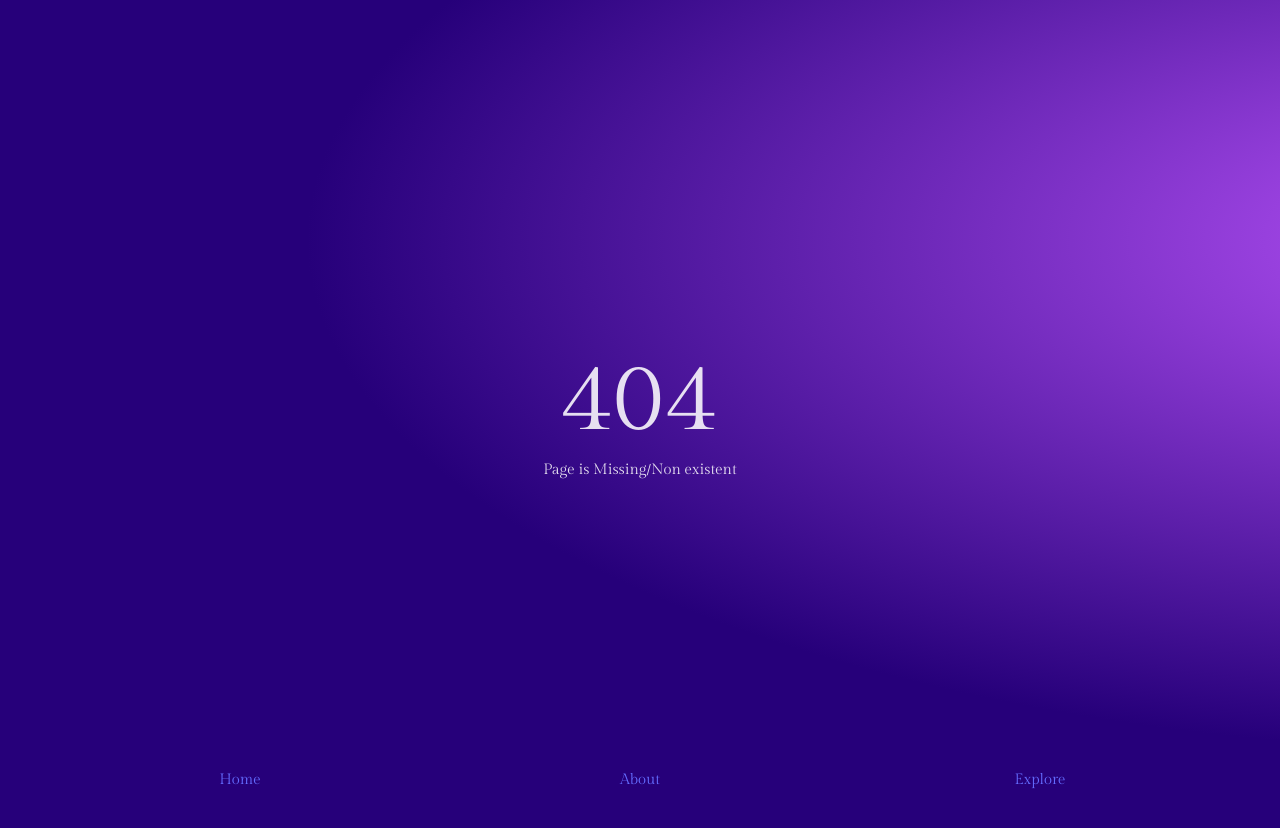
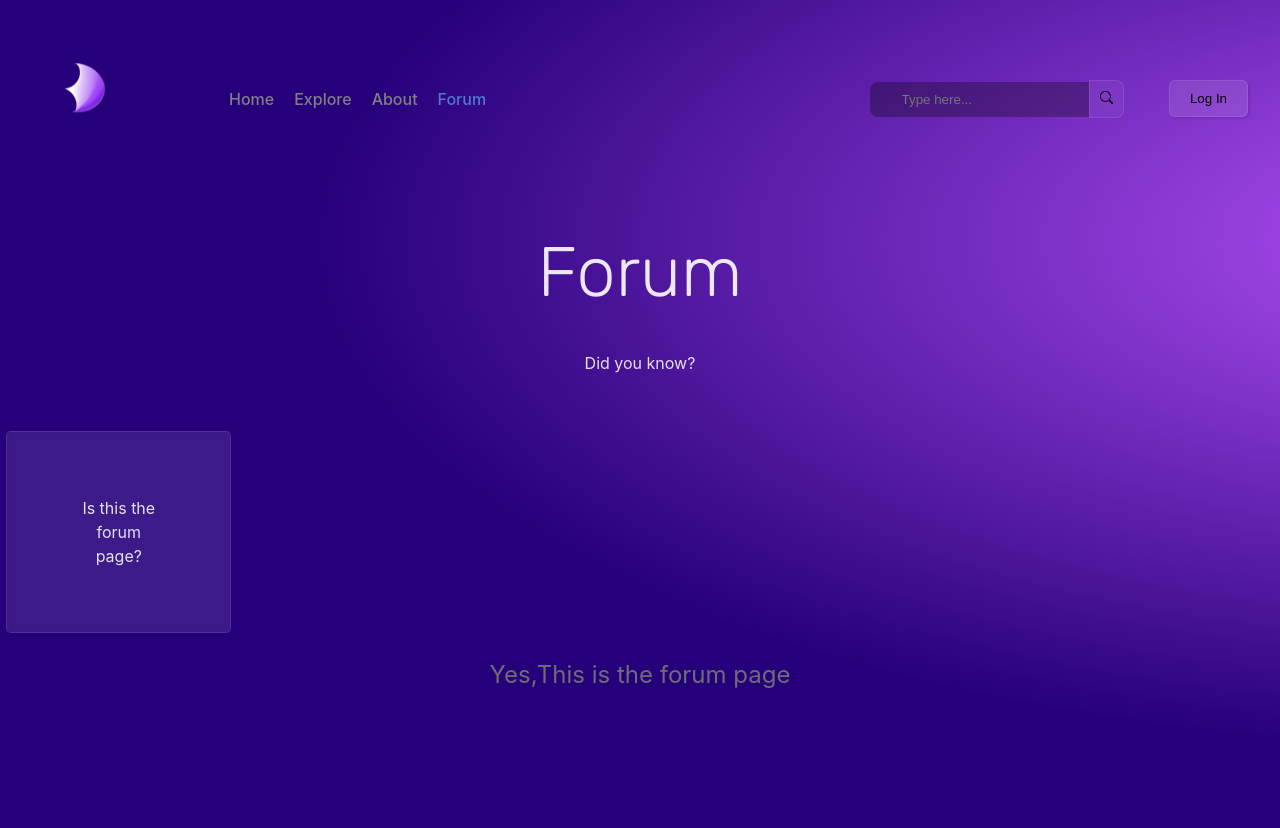
Before and after one commit to greeenboi/courses-website, a React (Vite) app: page /Forum in a window 1280 px wide. Before the commit this address had no page. Shown: the top 828 px of the page. Built offline with nearby package versions, Linux system fonts and the light colour scheme.

Commit message:
more design changes and added forum page

```diff
--- a/index.html
+++ b/index.html
@@ -5,6 +5,9 @@
     <link rel="icon" type="image/svg+xml" href="/vite.svg" />
     <link rel="stylesheet" href="https://cdnjs.cloudflare.com/ajax/libs/font-awesome/5.15.3/css/all.min.css" />
     <meta name="viewport" content="width=device-width, initial-scale=1.0" />
+    <link href="https://fonts.googleapis.com/css2?family=Dancing+Script&display=swap" rel="stylesheet">
+    <link href="https://fonts.googleapis.com/css2?family=Rubik:ital,wght@0,300;1,300&display=swap" rel="stylesheet">
+
     <title>Vite + React</title>
   </head>
   <body>
--- a/src/App.css
+++ b/src/App.css
@@ -1,5 +1,5 @@
 #root {
-  max-width: 1280px;
+
   margin: 0 auto;
   padding: 2rem;
   text-align: center;
--- a/src/App.jsx
+++ b/src/App.jsx
@@ -8,7 +8,7 @@ import About from "./pages/about"
 import Explore from "./pages/explore"
 import Search from "./pages/search"
 import NotFound from './pages/Notfound';
-
+import Forum from "./pages/forum";
 
 function App() {
   const [count, setCount] = useState(0)
@@ -22,6 +22,7 @@ function App() {
                 <Route path='/About' element={<About />} />
                 <Route path='/Explore' element={<Explore />} />
                 <Route path='/Search' element={<Search />} />
+                <Route path='/Forum' element={<Forum />} />
                 <Route path='*' element={<NotFound />}/>
 
         </Routes>
--- a/src/Navbar.jsx
+++ b/src/Navbar.jsx
@@ -1,5 +1,5 @@
 import React from 'react'
-import reactLogo from './assets/react.svg'
+
 import { NavLink as Link } from "react-router-dom";
 import styled from "styled-components"
 import "./navbar.css"
@@ -86,12 +86,12 @@ const Navbar = () => {
     <Section>
         <Container>
             <Links>
-                <img src={reactLogo} className="logo" alt="react" />
+            <NavLink className="listItem" to="/Home" ><img src="src\assets\logo.png" className="logo" alt="react" /></NavLink>
                 <List>
                     <NavLink className="listItem" to="/Home" >Home</NavLink>
                     <NavLink className="listItem" to="/Explore" >Explore</NavLink>
                     <NavLink className="listItem" to="/About" >About</NavLink>
-
+                    <NavLink className="listItem" to="/Forum" >Forum</NavLink>
                 </List>
             </Links>
             <Links>
--- a/src/components/Cooltext.jsx
+++ b/src/components/Cooltext.jsx
@@ -1,24 +1,24 @@
 import React from 'react'
 import './cool.css'
 
-
-
-const Cooltext = () => {
-
-    let index = 0,
+let index = 0,
     interval = 1000;
 
-    const rand = (min, max) =>
-    Math.floor(Math.random() * (max - min + 1)) + min;
+const rand = (min, max) =>
+Math.floor(Math.random() * (max - min + 1)) + min;
 
-    const animate = star => {
+const animate = star => {
     star.style.setProperty("--star-left", `${rand(-10, 100)}%`);
     star.style.setProperty("--star-top", `${rand(-40, 80)}%`);
 
     star.style.animation = "none";
     star.offsetHeight;
     star.style.animation = "";
-    }
+}
+
+
+const Cooltext = () => {
+
 
     for(const star of document.getElementsByClassName("magic-star")) {
     setTimeout(() => {
--- a/src/navbar.css
+++ b/src/navbar.css
@@ -6,23 +6,31 @@
 }
 
 .logo:hover {
-    filter: drop-shadow(0 0 2em #646cffaa);
+    filter: drop-shadow(0 0 2em #64ffe0aa);
     cursor: pointer;
 }
 
 
-@keyframes logo-spin {
-    from {
-        transform: rotate(0deg);
+@keyframes logo-bob {
+    0% {
+        transform: translateY(0) ;
     }
-    to {
-        transform: rotate(360deg);
+    25% {
+        transform: translateY(-1rem);
+    }
+
+    75% {
+        transform: translateY(1rem);
+    }
+
+    100% {
+        transform: translateY(0);
     }
 }
 
 @media (prefers-reduced-motion: no-preference) {
     .logo {
-        animation: logo-spin infinite 20s linear;
+        animation: logo-bob infinite 12s ease-in ;
     }
 }
 
--- a/src/pages/About.jsx
+++ b/src/pages/About.jsx
@@ -1,5 +1,5 @@
 import React from 'react'
-import Navbar from '../navbar'
+import Navbar from '../Navbar'
 import styled from "styled-components"
 
 const Body = styled.body`
@@ -9,10 +9,7 @@ const Body = styled.body`
   justify-content: center;
   min-width: 320px;
   min-height: 100vh;
-  background:url(https://images.unsplash.com/photo-1687851898832-650714860119?ixlib=rb-4.0.3&ixid=M3wxMjA3fDB8MHxwaG90by1wYWdlfHx8fGVufDB8fHx8fA%3D%3D&auto=format&fit=crop&w=1170&q=80) !important;
-  background-position:center;
-  background-size: cover;
-  background-repeat: no-repeat;
+
 `
 
 const Section = styled.div`
--- a/src/pages/Explore.jsx
+++ b/src/pages/Explore.jsx
@@ -1,5 +1,5 @@
 import React from 'react'
-import Navbar from '../navbar'
+import Navbar from '../Navbar'
 import styled from "styled-components"
 
 const Section = styled.div`
--- a/src/pages/Home.jsx
+++ b/src/pages/Home.jsx
@@ -19,31 +19,27 @@ const Container = styled.div`
   height: 100vh;
   width: 99vw;
   scrolling: true;
-  justify-content: space-between;
+  justify-content: space-evenly;
   display: flex;
   flex-direction: column;
 
 `;
 
-const Left = styled.div`
-  flex:2;
-  display: flex;
-  flex-direction: column;
-  justify-content: center;
-  gap:20px;
+
+
+const Title = styled.h1`
+  font-size: 120px;
+  border-radius: clamp(0.4rem, 0.75vw, 1rem);
+  color: rgba(255,255,255,0.9);
+  font-family: 'Dancing Script', cursive;
 `;
 
-const Title = styled.h1`
-  font-size: 70px;
-  border-radius: clamp(0.4rem, 0.75vw, 1rem);
-  color: rgba(255,255,255,0.9);
-
-`;
-
-const WhatWeDo = styled.div`
+const WhatWeDo = styled.h4`
   display: flex;
   align-items: center;
   justify-content: center;
+  font-family: 'Rubik', sans-serif;
+  font-weight: oblique;
   gap:10px;
 `;
 
@@ -81,27 +77,11 @@ const Home = () => {
     <Section>
         <Navbar />
             <Container>
-                <Left>
-                   <Title><img src="src\assets\logo.png" height="50px"/>Skill<Cooltext/></Title>
-                   <WhatWeDo>Did you know?</WhatWeDo>
-                </Left>
-                <Right>
-                    <Card>
-                        <Subtitle>Is this a home page?</Subtitle>
-                    </Card>
-                    <Desc>Yes,This is a home page</Desc>
-                </Right>
-                <Card>
-                    <Subtitle>
-                        Lorem ipsum dolor sit amet, consectetur adipiscing elit,
-                        sed do eiusmod tempor incididunt ut labore et dolore magna aliqua.
-                        Ut enim ad minim veniam, quis nostrud exercitation ullamco laboris
-                        nisi ut aliquip ex ea commodo consequat. Duis aute irure dolor in
-                        reprehenderit in voluptate velit esse cillum dolore eu fugiat nulla pariatur.
-                        Excepteur sint occaecat cupidatat non proident, sunt in culpa qui
-                        officia deserunt mollit anim id est laborum.
-                    </Subtitle>
-                </Card>
+
+                   <Title><img src="src\assets\logo.png" height="70px"/>Skill<Cooltext/></Title>
+                   <WhatWeDo>Build Your Skills Online</WhatWeDo>
+
+
             </Container>
     </Section>
   )
--- a/src/pages/Search.jsx
+++ b/src/pages/Search.jsx
@@ -1,5 +1,5 @@
 import React from 'react'
-import Navbar from '../navbar'
+import Navbar from '../Navbar'
 import styled from "styled-components"
 
 
--- a/src/pages/forum.jsx
+++ b/src/pages/forum.jsx
@@ -1,9 +1,105 @@
 import React from 'react'
+import Navbar from '../Navbar'
+import styled from "styled-components"
 
-const forum = () => {
+const Body = styled.body`
+  margin: 0;
+  display: flex;
+  place-items: center;
+  justify-content: center;
+  min-width: 320px;
+  min-height: 100vh;
+
+`
+
+const Section = styled.div`
+  height: 100vh;
+  display: flex;
+  flex-direction: column;
+  justify-content: center;
+  align-items: center;
+  justify-content: space-between;
+`;
+
+const Container = styled.div`
+  height: 100vh;
+  width: 99vw;
+
+  justify-content: space-between;
+  display: flex;
+  flex-direction: column;
+`;
+
+const Left = styled.div`
+  flex:2;
+  display: flex;
+  flex-direction: column;
+  justify-content: center;
+  gap:20px;
+`;
+
+const Title = styled.h1`
+  font-size: 70px;
+  border-radius: clamp(0.4rem, 0.75vw, 1rem);
+  color: rgba(255,255,255,0.9);
+
+`;
+
+const WhatWeDo = styled.div`
+  display: flex;
+  align-items: center;
+  justify-content: center;
+  gap:10px;
+`;
+
+
+const Subtitle = styled.div`
+  display: flex;
+  justify-content: right;
+  padding:1rem;
+`;
+const Desc = styled.p`
+  font-size:24px;
+
+  color: rgba(120,120,120,0.9);
+`;
+
+const Right = styled.div`
+  flex:3;
+  align-items: center;
+  justify-content: center;
+`;
+
+const Card = styled.div`
+    width:10%;
+    padding:3rem;
+    backdrop-filter: blur(3px);
+    background-color: rgba(255,255,255, 0.1);
+    border: 1px solid rgba(255,255,255, 0.1);
+    border-radius:5px;
+    box-shadow: 2px 2px 4px rgba(black, 0.25);
+`
+
+const Forum = () => {
   return (
-    <div>forum</div>
+    <Body>
+    <Section>
+        <Navbar />
+            <Container>
+                <Left>
+                   <Title>Forum</Title>
+                   <WhatWeDo>Did you know?</WhatWeDo>
+                </Left>
+                <Right>
+                    <Card>
+                        <Subtitle>Is this the forum page?</Subtitle>
+                    </Card>
+                    <Desc>Yes,This is the forum page</Desc>
+                </Right>
+            </Container>
+    </Section>
+    </Body>
   )
 }
 
-export default forum
+export default Forum
```
